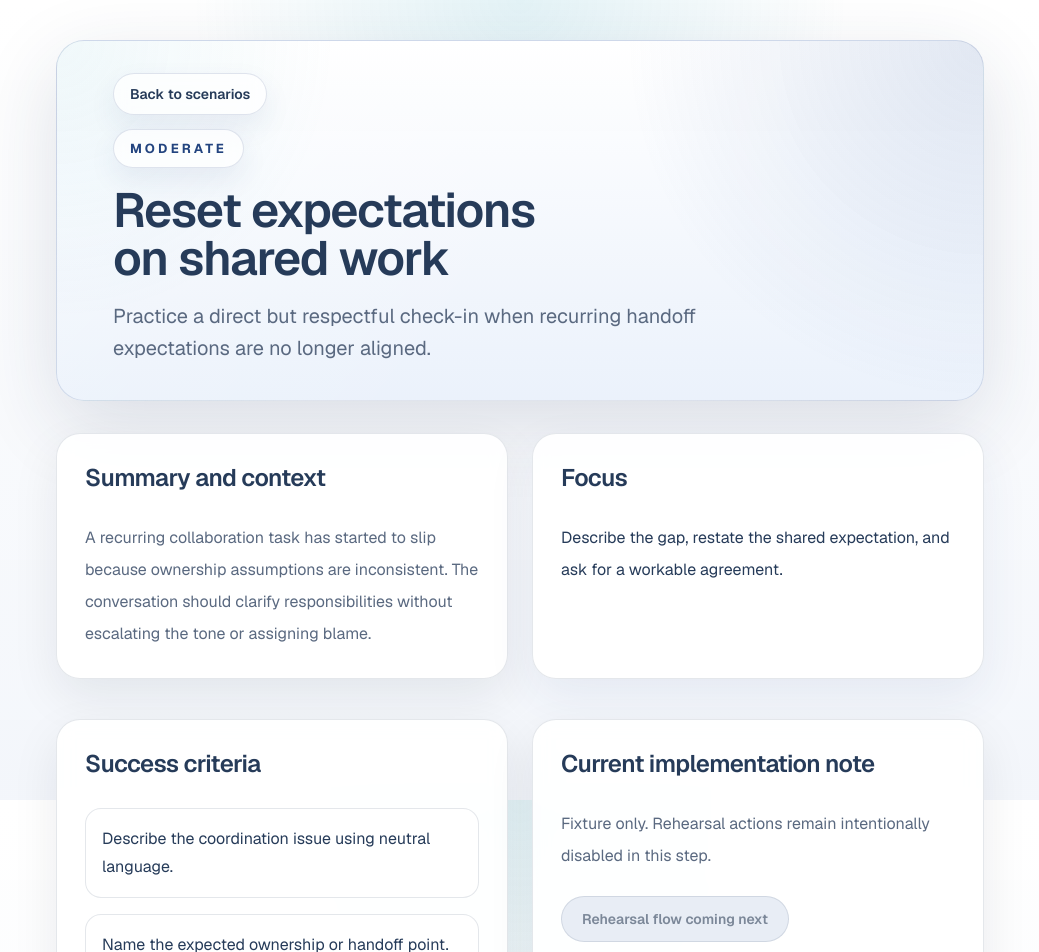
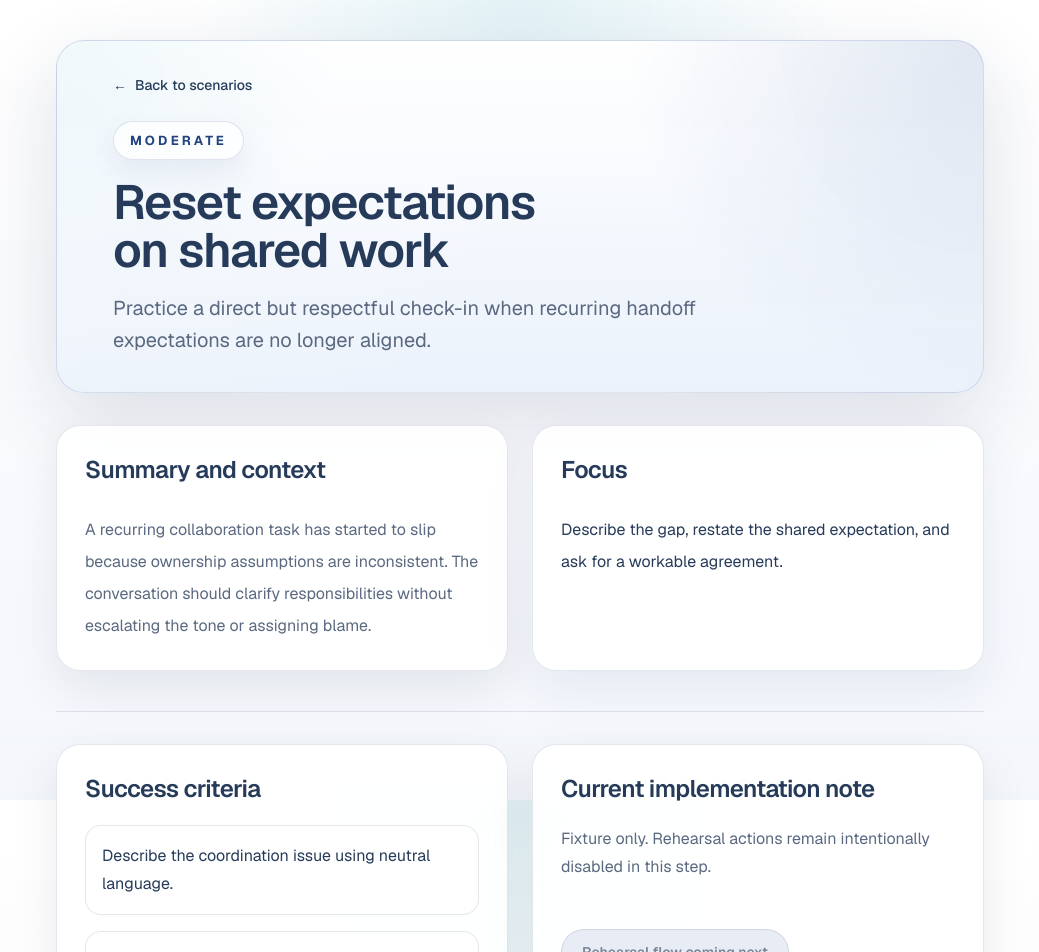
Before and after one commit to sofus-deng/ducelis-open, a Next.js app: page /scenarios/reset-expectations-on-shared-work in a window 1280 px wide. Shown: the top 952 px of the page, without its empty margins (120-1159 px from the left). Built offline with nearby package versions, Linux system fonts and the light colour scheme.

Commit message:
fix(ui): refine actions, navigation, and card alignment

```diff
--- a/app/globals.css
+++ b/app/globals.css
@@ -6,6 +6,8 @@
   --secondary-foreground: #5a6980;
   --accent: #2f5aa6;
   --accent-strong: #23447f;
+  --accent-strong-hover: #1d396c;
+  --accent-foreground: #f8fbff;
   --surface: rgba(255, 255, 255, 0.92);
   --surface-strong: rgba(255, 255, 255, 0.98);
   --border: rgba(38, 59, 89, 0.12);
@@ -32,6 +34,7 @@
   --color-secondary-foreground: var(--secondary-foreground);
   --color-accent: var(--accent);
   --color-accent-strong: var(--accent-strong);
+  --color-accent-foreground: var(--accent-foreground);
   --color-surface: var(--surface);
   --color-surface-strong: var(--surface-strong);
   --color-border: var(--border);
--- a/app/page.tsx
+++ b/app/page.tsx
@@ -47,8 +47,8 @@ export default function Home() {
             text-first practice experience while keeping the direction honest,
             public-safe, and small.
           </p>
-          <div className="hero-actions">
-            <Button asChild>
+          <div className="hero-actions pt-1">
+            <Button asChild size="lg">
               <Link href="/scenarios">Browse public-safe scenarios</Link>
             </Button>
           </div>
@@ -107,7 +107,9 @@ export default function Home() {
                 tone="muted"
                 className="rounded-2xl p-5"
               >
-              <CardTitle as="h3" className="text-lg">{principle.title}</CardTitle>
+                <CardTitle as="h3" className="text-lg">
+                  {principle.title}
+                </CardTitle>
                 <CardDescription className="mt-3 leading-7">
                   {principle.description}
                 </CardDescription>
--- a/app/scenarios/[id]/page.tsx
+++ b/app/scenarios/[id]/page.tsx
@@ -47,11 +47,15 @@ export default async function ScenarioDetailPage({
   return (
     <main className="mx-auto flex min-h-screen w-full max-w-5xl flex-col px-6 py-10 sm:px-10 lg:px-12">
       <section className="hero-panel hero-panel--compact">
-        <div className="hero-actions">
-          <Button asChild variant="secondary" size="sm">
-            <Link href="/scenarios">Back to scenarios</Link>
-          </Button>
-        </div>
+        <nav aria-label="Scenario detail navigation" className="mb-6">
+          <Link
+            href="/scenarios"
+            className="inline-flex items-center gap-2 text-sm font-medium text-[var(--secondary-foreground)] underline-offset-4 transition-colors duration-150 hover:text-[var(--foreground)] hover:underline"
+          >
+            <span aria-hidden="true">←</span>
+            <span>Back to scenarios</span>
+          </Link>
+        </nav>
         <div className="hero-stack hero-stack--compact">
           <Badge variant="eyebrow">{scenario.difficultyLabel}</Badge>
           <h1 className="hero-title text-4xl font-semibold tracking-tight text-balance sm:text-5xl">
@@ -64,7 +68,7 @@ export default async function ScenarioDetailPage({
       </section>
 
       <section className="mt-8 grid gap-6 md:grid-cols-2">
-        <Card as="article">
+        <Card as="article" className="h-full">
           <CardHeader>
             <CardTitle as="h2">Summary and context</CardTitle>
           </CardHeader>
@@ -73,7 +77,7 @@ export default async function ScenarioDetailPage({
           </CardContent>
         </Card>
 
-        <Card as="article" tone="emphasis">
+        <Card as="article" tone="emphasis" className="h-full">
           <CardHeader>
             <CardTitle as="h2">Focus</CardTitle>
           </CardHeader>
@@ -83,9 +87,9 @@ export default async function ScenarioDetailPage({
         </Card>
       </section>
 
-      <section className="mt-10 grid gap-6 md:grid-cols-2">
-        <Card as="article">
-          <CardHeader>
+      <section className="mt-10 grid gap-6 border-t border-[var(--border)] pt-8 md:grid-cols-2">
+        <Card as="article" className="h-full">
+          <CardHeader className="pb-5">
             <CardTitle as="h2">Success criteria</CardTitle>
           </CardHeader>
           <CardContent>
@@ -102,12 +106,12 @@ export default async function ScenarioDetailPage({
           </CardContent>
         </Card>
 
-        <Card as="article">
-          <CardHeader>
+        <Card as="article" className="h-full">
+          <CardHeader className="pb-5">
             <CardTitle as="h2">Current implementation note</CardTitle>
           </CardHeader>
-          <CardContent>
-            <CardDescription>{scenario.statusNote}</CardDescription>
+          <CardContent className="space-y-6">
+            <CardDescription className="leading-7">{scenario.statusNote}</CardDescription>
             <Button type="button" variant="disabled" disabled className="mt-6">
               Rehearsal flow coming next
             </Button>
--- a/app/scenarios/page.tsx
+++ b/app/scenarios/page.tsx
@@ -1,7 +1,7 @@
 import Link from "next/link";
 import { Badge } from "@/components/ui/badge";
 import { Button } from "@/components/ui/button";
-import { Card, CardContent, CardDescription, CardHeader, CardTitle } from "@/components/ui/card";
+import { Card, CardContent, CardDescription, CardFooter, CardHeader, CardTitle } from "@/components/ui/card";
 import { scenarios } from "../../content/scenarios";
 
 export default function ScenariosPage() {
@@ -26,36 +26,43 @@ export default function ScenariosPage() {
             key={scenario.id}
             as="article"
             data-testid="scenario-card"
-            className="p-7"
+            className="flex h-full flex-col p-7"
           >
             <div className="flex items-center justify-between gap-4">
-              <Badge variant="accent" className="text-xs font-semibold uppercase tracking-[0.2em] sm:text-sm">
+              <Badge
+                variant="accent"
+                className="text-xs font-semibold uppercase tracking-[0.2em] sm:text-sm"
+              >
                 {scenario.difficultyLabel}
               </Badge>
-              <Badge>
-                3 review points
-              </Badge>
+              <Badge>3 review points</Badge>
             </div>
             <CardHeader className="px-0 pt-5 pb-0">
-              <CardTitle as="h2" className="text-balance">{scenario.title}</CardTitle>
+              <CardTitle as="h2" className="text-balance">
+                {scenario.title}
+              </CardTitle>
             </CardHeader>
-            <CardContent className="px-0 pb-0 pt-4">
+            <CardContent className="flex flex-1 flex-col px-0 pb-0 pt-4">
               <CardDescription className="leading-7">
                 {scenario.shortSummary}
               </CardDescription>
-              <p className="mt-5 text-sm leading-6 text-[var(--foreground)]">
+              <div className="mt-5 space-y-4">
+                <p className="text-sm leading-6 text-[var(--foreground)]">
                   <span className="font-semibold">Focus:</span> {scenario.focus}
                 </p>
                 <Card
                   tone="muted"
-                className="mt-4 rounded-2xl px-4 py-4 text-sm leading-6 text-[var(--foreground)]"
+                  className="rounded-2xl px-4 py-4 text-sm leading-6 text-[var(--foreground)]"
                 >
                   {scenario.statusNote}
                 </Card>
-              <Button asChild className="mt-6">
+              </div>
+            </CardContent>
+            <CardFooter className="mt-6 px-0 pb-0 pt-0">
+              <Button asChild>
                 <Link href={`/scenarios/${scenario.id}`}>Open scenario</Link>
               </Button>
-            </CardContent>
+            </CardFooter>
           </Card>
         ))}
       </section>
--- a/components/ui/button.tsx
+++ b/components/ui/button.tsx
@@ -9,7 +9,7 @@ const buttonVariants = cva(
     variants: {
       variant: {
         primary:
-          "border border-[color:rgba(35,68,127,0.88)] bg-accent-strong px-5 py-3 text-white shadow-[0_12px_28px_rgba(23,46,86,0.24)] hover:-translate-y-px hover:bg-[color:var(--foreground)] hover:shadow-[0_16px_34px_rgba(23,46,86,0.3)]",
+          "border border-[color:rgba(24,49,92,0.9)] bg-[color:var(--accent-strong)] px-5 py-3 text-[color:var(--accent-foreground)] shadow-[0_14px_34px_rgba(23,46,86,0.24)] hover:-translate-y-px hover:bg-[color:var(--accent-strong-hover)] hover:shadow-[0_18px_38px_rgba(23,46,86,0.28)] active:translate-y-0 active:shadow-[0_12px_28px_rgba(23,46,86,0.22)]",
         secondary:
           "border border-[color:var(--hero-border)] bg-white/72 px-4 py-2.5 text-foreground shadow-[0_12px_28px_rgba(35,68,127,0.08)] backdrop-blur-sm hover:-translate-y-px hover:border-[color:rgba(35,68,127,0.22)] hover:bg-white/90",
         outline:
```
Lines whose indentation alone changed are shown as unchanged.
